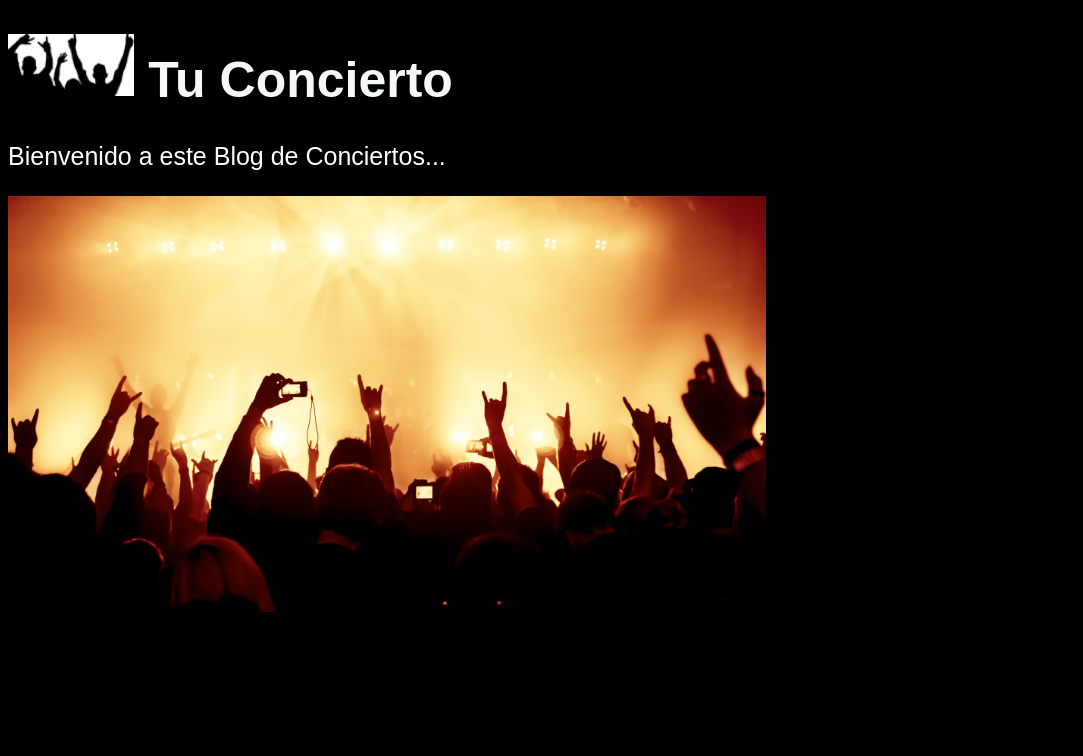
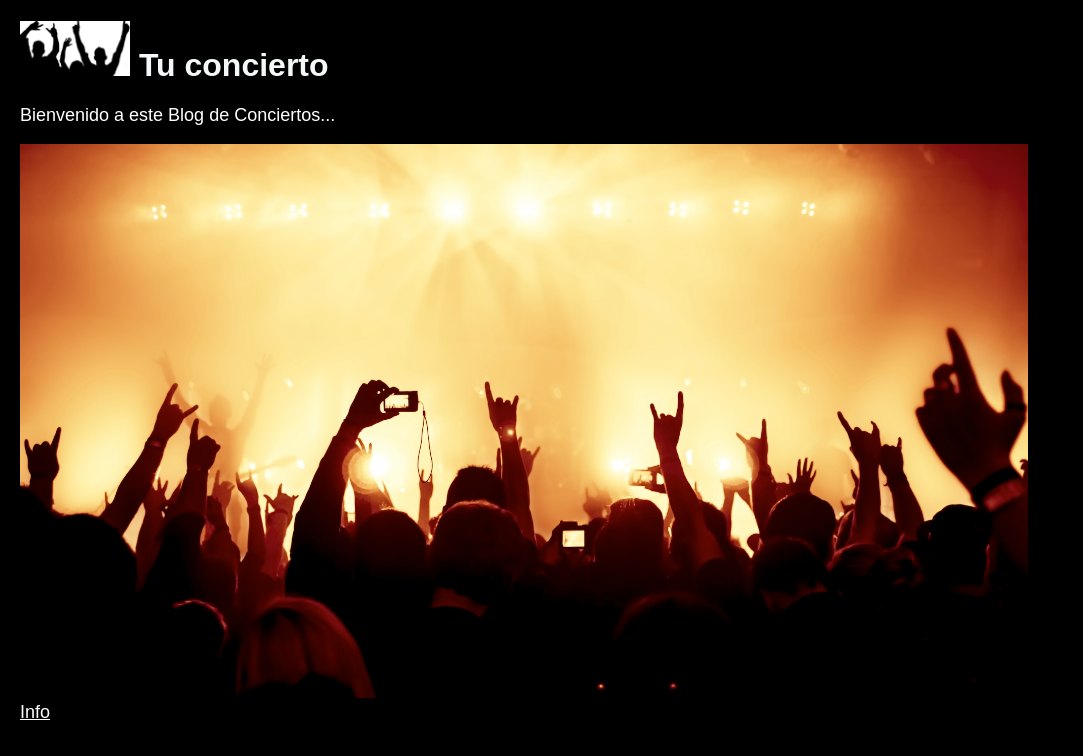
Before and after one commit to Al2kstro/Herencia-en-Hojas-de-Estilos, a plain HTML site: page index.html in a window 1280 px wide. Shown: the whole page, without its empty margins (0-1083 px from the left). Drawn offline with Linux system fonts and the light colour scheme.

Commit message:
Ultimas modificaciones Practica 2

```diff
--- a/css/estilos.css
+++ b/css/estilos.css
@@ -1,18 +1,23 @@
 body
 {
+margin: 10px 0 0 20px;
+color: rgb(255, 255, 255);
 background-color: Black;
-font-family: verdana
-font-color: rgb(255, 255, 255);
 }
 p
 {
-color: rgb(255, 255, 255);
 font-family: arial;
-font-size:25px;
+font-size:18px;
 }
 h1
 {
 color: rgb(244, 248, 249);
 font-family: arial;
-font-size: 50px;
+font-size: 32px;
 }
+a
+{
+color: rgb(255, 255, 255);
+font-family: arial;
+font-size: 18px;
+}
--- a/index.html
+++ b/index.html
@@ -8,7 +8,7 @@
 </head>
 <body>
    <header>
-      <h1><img src="img/concert_logo.png" style="background-color: rgb(255, 255, 255); width:10%"> Tu Concierto</h1>
+      <h1><img src="img/concert_logo.png" style="background-color: rgb(255, 255, 255); width:110px;"> Tu concierto</h1>
    </header>
    <section>
       <article>
@@ -17,14 +17,16 @@
          </p>
       </article>
 
-      <img src="img/concert.jpg" style="width: 60%">
+      <img src="img/concert.jpg" style="width: 80%";>
    </section>
 
    <footer>
-      <h3>
-         Info
-      </h3>
+
+         <a href="mailto:info@tuconcierto.com">Info</a>
+
    </footer>
+
+   <br>
 
 </body>
 </html>
```
